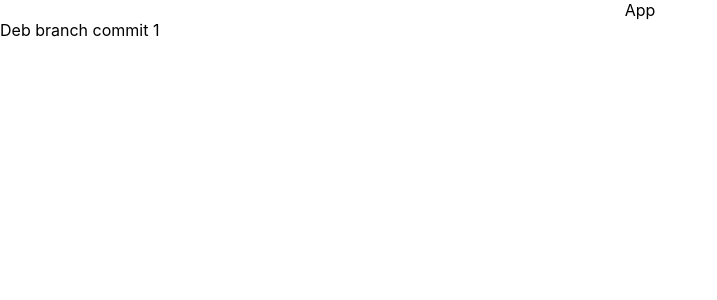
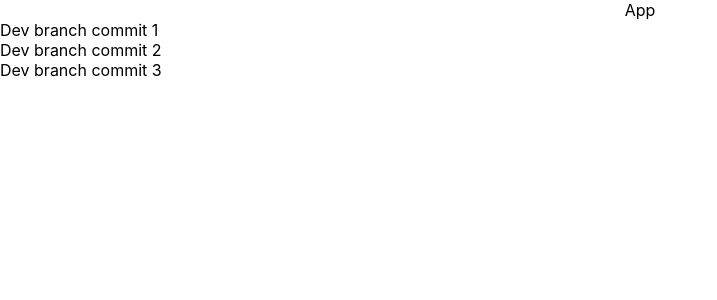
Before and after one commit to nratmie/cra-console, a React (Create React App) app: page / in a window 1280 px wide. Shown: the top 300 px of the page, without its empty margins (0-717 px from the left). Built offline with nearby package versions, Linux system fonts and the light colour scheme.

Commit message:
Dev branch commit 2, 3

```diff
--- a/src/App.tsx
+++ b/src/App.tsx
@@ -8,7 +8,13 @@ function App() {
         App
       </div>
       <div>
-        Deb branch commit 1
+        Dev branch commit 1
+      </div>
+      <div>
+        Dev branch commit 2
+      </div>
+      <div>
+        Dev branch commit 3
       </div>
     </>
   );
```
